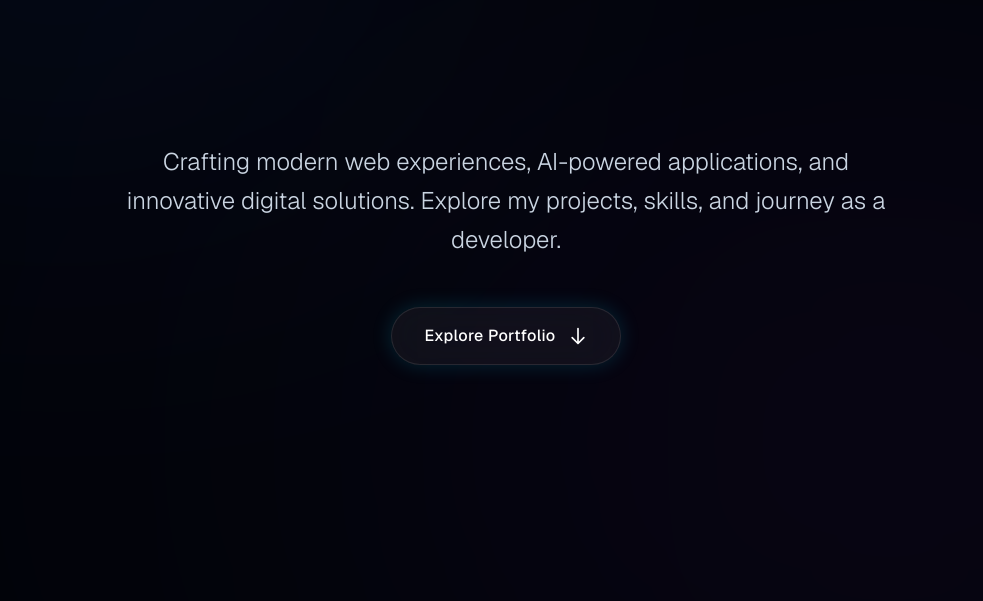
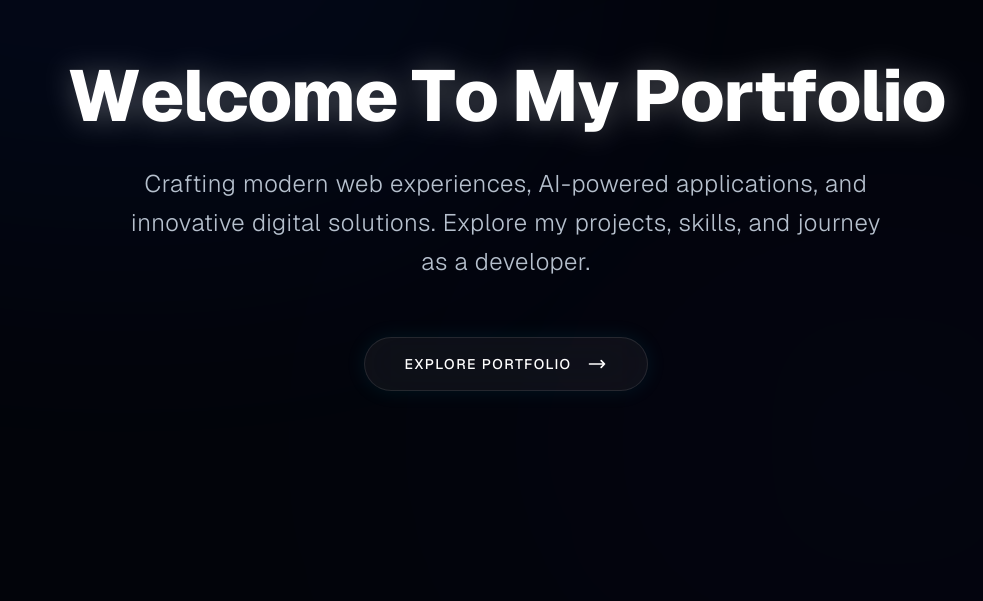
Before and after one commit to BesettyShubham17/Portfolio, a Next.js app: page / in a window 1280 px wide. Shown: the part 199-800 px from the top of the page, without its empty margins (134-1117 px from the left). Built offline with nearby package versions, Linux system fonts and the light colour scheme.

Commit message:
Fix headline animation text transparent bug and improve cinematic entrance

```diff
--- a/app/page.tsx
+++ b/app/page.tsx
@@ -9,10 +9,10 @@ const AnimatedText = ({ text, className }: { text: string; className?: string })
 
   const container = {
     hidden: { opacity: 0 },
-    visible: (i = 1) => ({
+    visible: {
       opacity: 1,
-      transition: { staggerChildren: 0.08, delayChildren: 0.5 * i },
-    }),
+      transition: { staggerChildren: 0.05, delayChildren: 0.2 },
+    },
   };
 
   const child = {
@@ -21,12 +21,12 @@ const AnimatedText = ({ text, className }: { text: string; className?: string })
       y: 0,
       scale: 1,
       filter: "blur(0px)",
-      transition: { type: "spring" as const, damping: 12, stiffness: 100 },
+      transition: { type: "spring", damping: 12, stiffness: 100 },
     },
     hidden: {
       opacity: 0,
       y: 20,
-      scale: 0.8,
+      scale: 0.5,
       filter: "blur(10px)",
     },
   };
@@ -49,55 +49,57 @@ const AnimatedText = ({ text, className }: { text: string; className?: string })
 
 const CinematicHero = ({ onExplore }: { onExplore: () => void }) => {
   return (
-    <div className="relative h-screen flex flex-col items-center justify-center overflow-hidden bg-[#02040a] px-4">
-      {/* Background Particles & Gradients */}
-      <div className="absolute inset-0 pointer-events-none z-0">
+    <div className="relative h-screen w-full flex flex-col items-center justify-center overflow-hidden bg-[#02040a] px-4 font-sans">
+
+      {/* Animated Gradients */}
+      <div className="absolute inset-0 pointer-events-none z-0 overflow-hidden">
         <motion.div
-          animate={{ scale: [1, 1.2, 1], opacity: [0.3, 0.5, 0.3] }}
-          transition={{ duration: 8, repeat: Infinity, ease: "easeInOut" }}
-          className="absolute top-[-10%] left-[-10%] w-[50%] h-[50%] bg-blue-900/20 rounded-full blur-[120px] mix-blend-screen"
+          animate={{ scale: [1, 1.2, 1], opacity: [0.1, 0.25, 0.1] }}
+          transition={{ duration: 8, repeat: Infinity, ease: "linear" }}
+          className="absolute -top-[10%] -left-[10%] w-[60%] h-[60%] bg-blue-700/30 rounded-full blur-[120px]"
         ></motion.div>
         <motion.div
-          animate={{ scale: [1, 1.3, 1], opacity: [0.2, 0.4, 0.2] }}
-          transition={{ duration: 10, repeat: Infinity, ease: "easeInOut", delay: 1 }}
-          className="absolute bottom-[-10%] right-[-10%] w-[60%] h-[60%] bg-purple-900/20 rounded-full blur-[150px] mix-blend-screen"
+          animate={{ scale: [1, 1.3, 1], opacity: [0.1, 0.2, 0.1] }}
+          transition={{ duration: 12, repeat: Infinity, ease: "linear", delay: 2 }}
+          className="absolute -bottom-[10%] -right-[10%] w-[60%] h-[60%] bg-indigo-700/20 rounded-full blur-[150px]"
         ></motion.div>
       </div>
 
-      {/* Expanding Orb Effect */}
+      {/* Expanding Glow Orb */}
       <motion.div
         initial={{ scale: 0, opacity: 0 }}
-        animate={{ scale: [0, 2, 3], opacity: [0, 0.8, 0] }}
-        transition={{ duration: 3, ease: "easeOut" }}
-        className="absolute w-40 h-40 bg-cyan-400/30 rounded-full blur-[60px] z-10"
+        animate={{ scale: [0, 2.5, 4], opacity: [0, 0.8, 0] }}
+        transition={{ duration: 4, ease: "circOut" }}
+        className="absolute top-1/2 left-1/2 -translate-x-1/2 -translate-y-1/2 w-32 h-32 bg-cyan-400/40 rounded-full blur-[50px] z-10"
       ></motion.div>
 
-      <div className="relative z-20 flex flex-col items-center text-center max-w-5xl">
+      <div className="relative z-20 flex flex-col items-center text-center max-w-5xl mt-12">
         <AnimatedText
           text="Welcome To My Portfolio"
-          className="text-4xl md:text-6xl lg:text-7xl font-extrabold text-transparent bg-clip-text bg-gradient-to-r from-white via-cyan-100 to-blue-300 tracking-tight drop-shadow-[0_0_20px_rgba(6,182,212,0.3)] mb-8"
+          className="text-4xl md:text-6xl lg:text-7xl font-extrabold text-white tracking-tight drop-shadow-[0_0_15px_rgba(255,255,255,0.3)] mb-8"
         />
 
         <motion.p
-          initial={{ opacity: 0, y: 30 }}
+          initial={{ opacity: 0, y: 20 }}
           animate={{ opacity: 1, y: 0 }}
-          transition={{ duration: 1, delay: 2.5, ease: "easeOut" }}
-          className="text-lg md:text-xl lg:text-2xl text-slate-300 font-light mb-12 max-w-3xl leading-relaxed"
+          transition={{ duration: 1.2, delay: 1.5, ease: "easeOut" }}
+          className="text-base md:text-xl lg:text-2xl text-slate-300/90 font-light mb-14 max-w-3xl leading-relaxed tracking-wide"
         >
           Crafting modern web experiences, AI-powered applications, and innovative digital solutions. Explore my projects, skills, and journey as a developer.
         </motion.p>
 
         <motion.button
-          initial={{ opacity: 0, scale: 0.9 }}
-          animate={{ opacity: 1, scale: 1 }}
-          transition={{ duration: 0.8, delay: 3.5, ease: "easeOut" }}
+          initial={{ opacity: 0, y: 20 }}
+          animate={{ opacity: 1, y: 0 }}
+          transition={{ duration: 1.2, delay: 2.2, ease: "easeOut" }}
           onClick={onExplore}
-          className="px-8 py-4 bg-white/5 backdrop-blur-xl border border-white/10 hover:border-cyan-400/50 hover:bg-white/10 rounded-full text-white font-medium tracking-wide transition-all duration-300 shadow-[0_0_20px_rgba(6,182,212,0.2)] hover:shadow-[0_0_30px_rgba(6,182,212,0.5)] group flex items-center gap-3"
+          className="px-10 py-4 bg-white/5 backdrop-blur-xl border border-white/10 hover:border-cyan-400/50 hover:bg-cyan-900/20 rounded-full text-white font-medium tracking-widest uppercase text-sm transition-all duration-500 shadow-[0_0_20px_rgba(6,182,212,0.1)] hover:shadow-[0_0_40px_rgba(6,182,212,0.4)] hover:-translate-y-1 group flex items-center gap-4 relative overflow-hidden"
         >
-          Explore Portfolio
-          <svg className="w-5 h-5 group-hover:translate-y-1 transition-transform" fill="none" viewBox="0 0 24 24" stroke="currentColor">
-            <path strokeLinecap="round" strokeLinejoin="round" strokeWidth={2} d="M19 14l-7 7m0 0l-7-7m7 7V3" />
+          <span className="relative z-10">Explore Portfolio</span>
+          <svg className="w-5 h-5 relative z-10 group-hover:translate-x-1 transition-transform" fill="none" viewBox="0 0 24 24" stroke="currentColor">
+            <path strokeLinecap="round" strokeLinejoin="round" strokeWidth={2} d="M17 8l4 4m0 0l-4 4m4-4H3" />
           </svg>
+          <div className="absolute inset-0 bg-cyan-400/10 opacity-0 group-hover:opacity-100 transition-opacity duration-500 z-0"></div>
         </motion.button>
       </div>
     </div>
```
